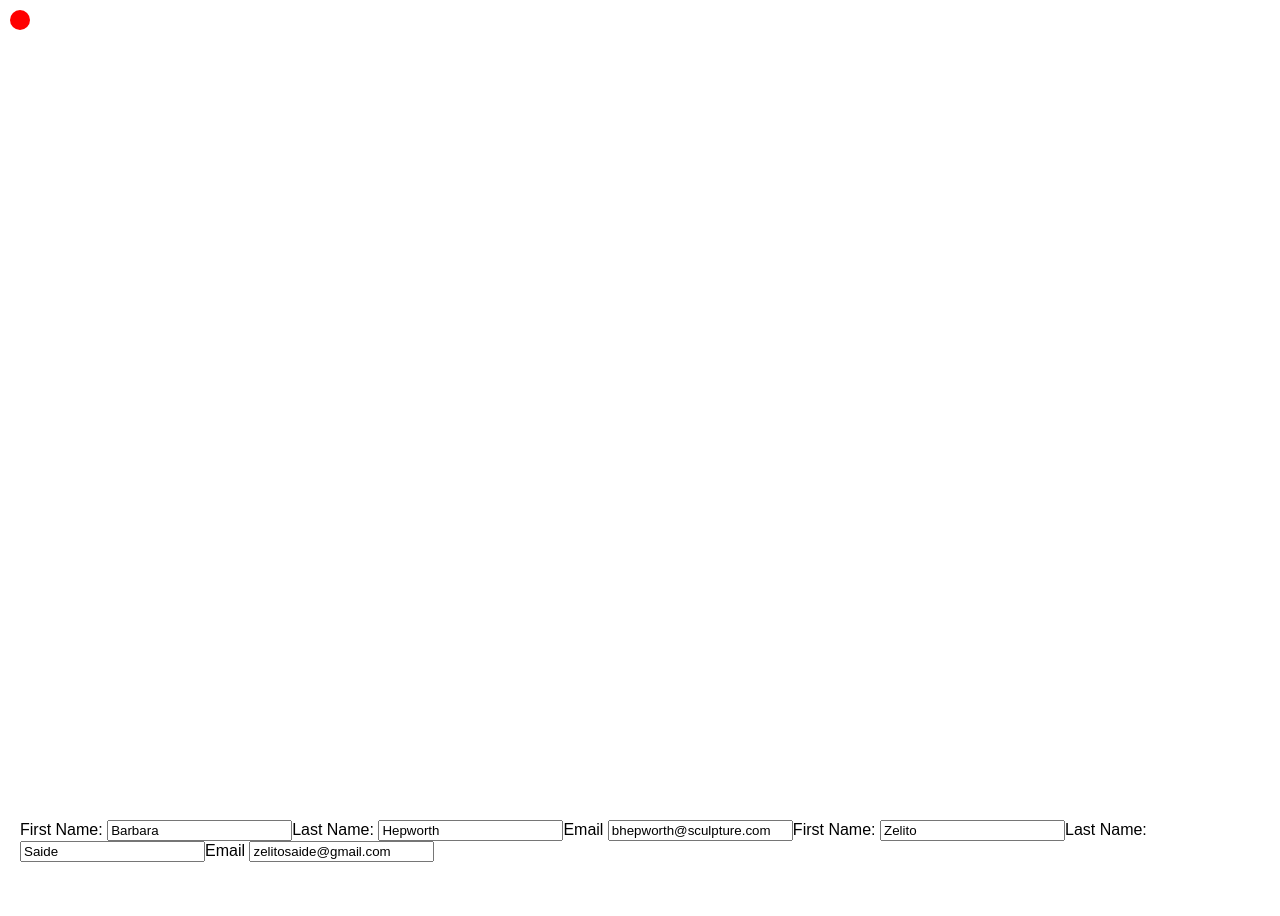
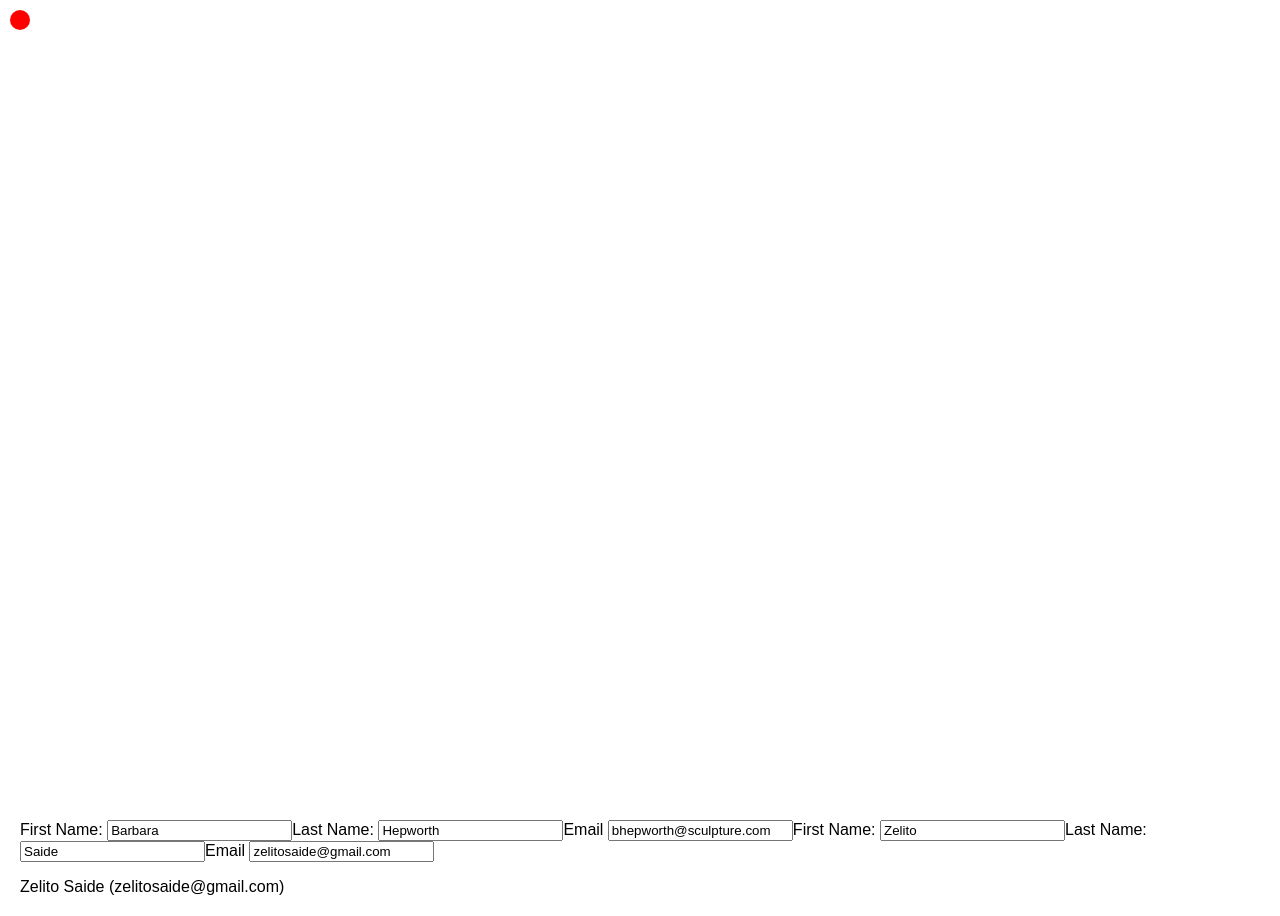
Before and after one commit to zelitosaide/react-js-course, a React (Create React App) app: page / in a window 1280 px wide. Before the commit the page ends 882 px from the top, so only its background shows below. Built offline with nearby package versions, Linux system fonts and the light colour scheme.

Commit message:
Updating objects in state

```diff
--- a/src/learn/learn-react/adding-interactivity/updating-objects-in-state/index.js
+++ b/src/learn/learn-react/adding-interactivity/updating-objects-in-state/index.js
@@ -50,6 +50,9 @@ function Form() {
           onChange={handleChange}
         />
       </label>
+      <p>
+        {person.firstName} {person.lastName} ({person.email})
+      </p>
     </>
   );
 }
```
